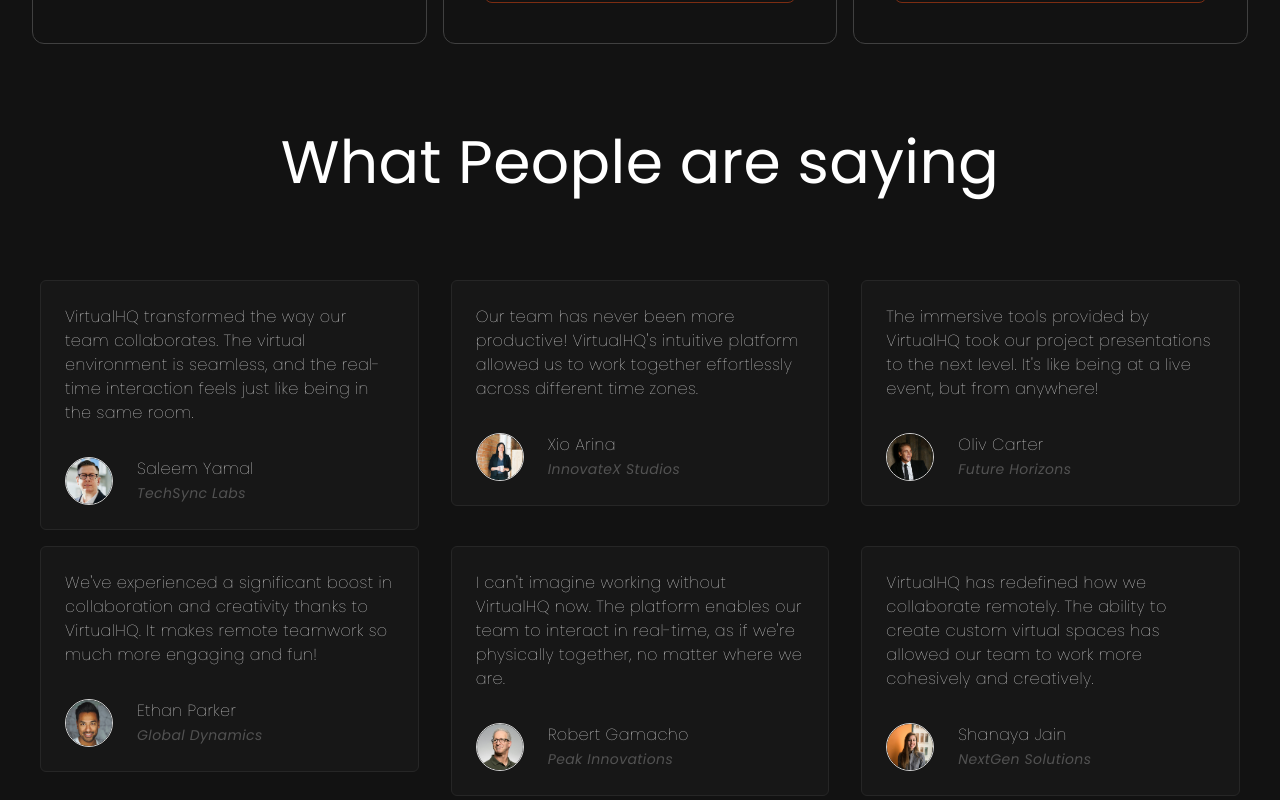
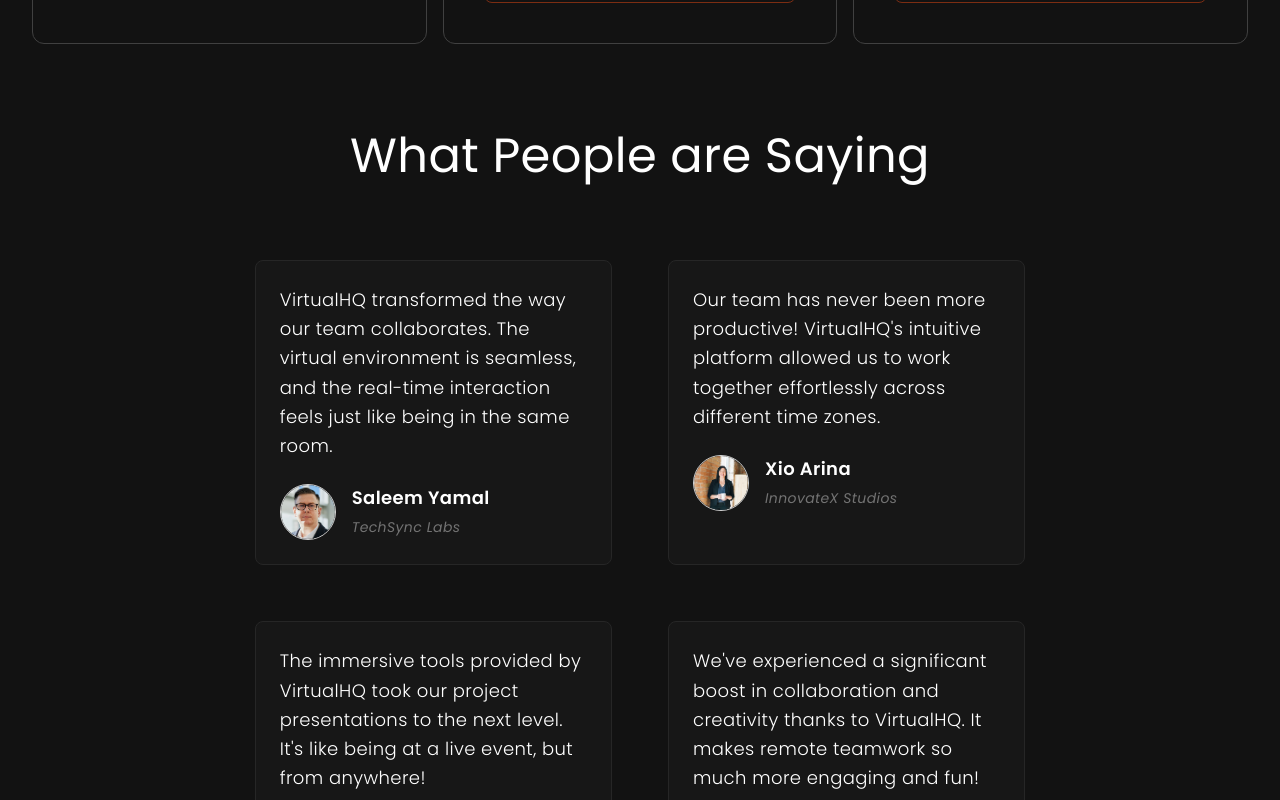
Before and after one commit to sarthakbhatnagar2002/VirtaulHq-Landing, a React (Vite) app: page / in a window 1280 px wide. Shown: the part 3500-4300 px from the top of the page. Built offline with nearby package versions, Linux system fonts and the light colour scheme.

Commit message:
Update Testimonials.jsx

```diff
--- a/src/components/Testimonials.jsx
+++ b/src/components/Testimonials.jsx
@@ -2,24 +2,29 @@
 
 const Testimonials = () => {
   return (
-    <div className="mt-20 tracking-wide">
-      <h2 className="text-3xl sm:text-5xl lg:text-6xl text-center my-10 lg:my-20">
-        What People are saying
+    <div className="mt-20 px-4 sm:px-8 tracking-wide">
+      <h2 className="text-2xl sm:text-4xl lg:text-5xl text-center my-8 sm:my-12 lg:my-16">
+        What People are Saying
       </h2>
-      <div className="flex flex-wrap justify-center">
+
+      <div className="flex flex-wrap justify-center gap-6">
         {testimonials.map((testimonial, index) => (
-          <div key={index} className="w-full sm:w-1/2 lg:w-1/3 px-4 py-2">
-            <div className="bg-neutral-900 rounded-md p-6 text-md border border-neutral-800 font-thin">
-              <p>{testimonial.text}</p>
-              <div className="flex mt-8 items-start">
+          <div
+            key={index}
+            className="w-full sm:w-1/2 lg:w-1/3 px-4 py-4 flex"
+          >
+            <div className="bg-neutral-900 rounded-lg p-6 text-base sm:text-lg border border-neutral-800 font-light w-full">
+              <p className="leading-relaxed">{testimonial.text}</p>
+
+              <div className="flex mt-6 items-center">
                 <img
-                  className="w-12 h-12 mr-6 rounded-full border border-neutral-300"
+                  className="w-14 h-14 mr-4 rounded-full border border-neutral-300 object-cover"
                   src={testimonial.image}
-                  alt=""
+                  alt="User profile"
                 />
                 <div>
-                  <h6>{testimonial.user}</h6>
-                  <span className="text-sm font-normal italic text-neutral-600">
+                  <h6 className="font-semibold text-white">{testimonial.user}</h6>
+                  <span className="text-sm font-normal italic text-neutral-500">
                     {testimonial.company}
                   </span>
                 </div>
```
